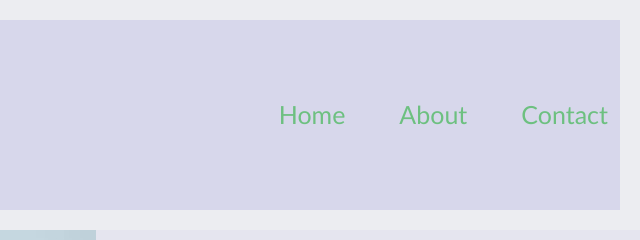
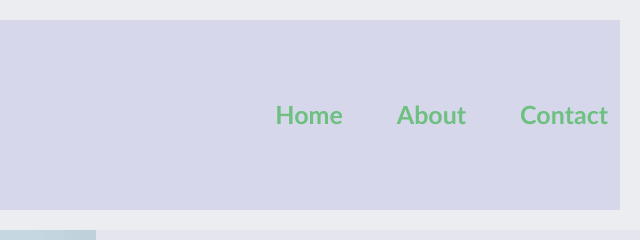
Before and after one commit to 2400713377-hue/water-body-clinic, a plain HTML site: page index.html in a window 1280 px wide. Shown: the top 240 px of the page, 640-1280 px from the left. Drawn offline with Linux system fonts and the light colour scheme.

Commit message:
Update index.html

```diff
--- a/index.html
+++ b/index.html
@@ -12,10 +12,11 @@
             <img src="Images/ocean.logo.jpg" alt="">
         </div>
         <nav>
-             <ul class="nav-links">
-                <li><a href="index.html">Home</a></li>
-                <li><a href="aboutus.html">About</a></li>
-                <li><a href="contact.html">Contact</a></li>
+             <ul class="nav-links"> <b>
+                <li><a href="index.html">Home</a></li></b>
+                <b><li><a href="aboutus.html">About</a></li></b>
+               <b> <li><a href="contact.html">Contact</a></li></b>
+
             </ul>
 
         </nav>
```
